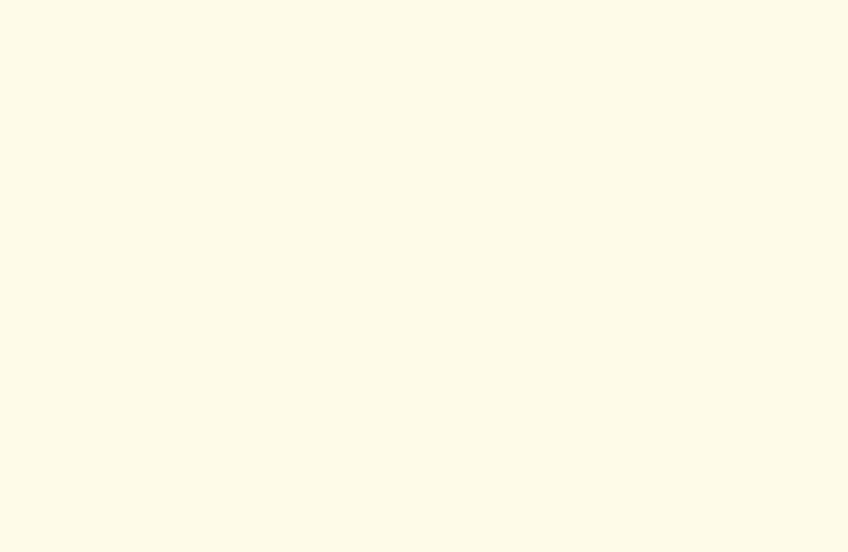
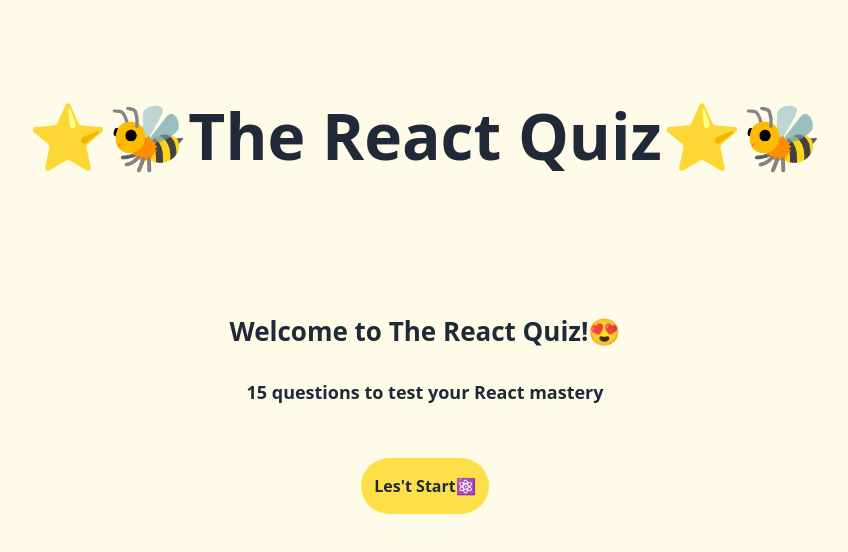
Before and after one commit to roshana01/Quiz-web, a React app: page / in a window 1280 px wide. Shown: the top 552 px of the page, without its empty margins (215-1063 px from the left). Built offline with nearby package versions, Linux system fonts and the light colour scheme; the HTML template or start-up script is replaced by a standard one.

Commit message:
finish page startScreen

```diff
--- a/src/components/StartScreen.jsx
+++ b/src/components/StartScreen.jsx
@@ -1,7 +1,26 @@
 import React from "react";
 
 export default function StartScreen() {
-  return <div>
-
-  </div>;
+  return (
+    <>
+      <div className="title flex flex-col justify-center mt-14">
+        <h1 className="text-[4em] font-bold text-center mt-8">
+          ⭐🐝The React Quiz⭐🐝
+        </h1>
+        <div className="mt-32 flex flex-col ">
+          <h2 className="text-center  font-bold  text-[26px]">
+            Welcome to The React Quiz!😍
+          </h2>
+          <p className="text-center font-bold m-7 text-[18px]">
+            15 questions to test your React mastery
+          </p>
+        </div>
+        <div className="flex justify-center">
+          <button className="bg-yellow-300 w-32 h-14 rounded-full mt-6 font-bold">
+            Les't Start⚛️
+          </button>
+        </div>
+      </div>
+    </>
+  );
 }
```
